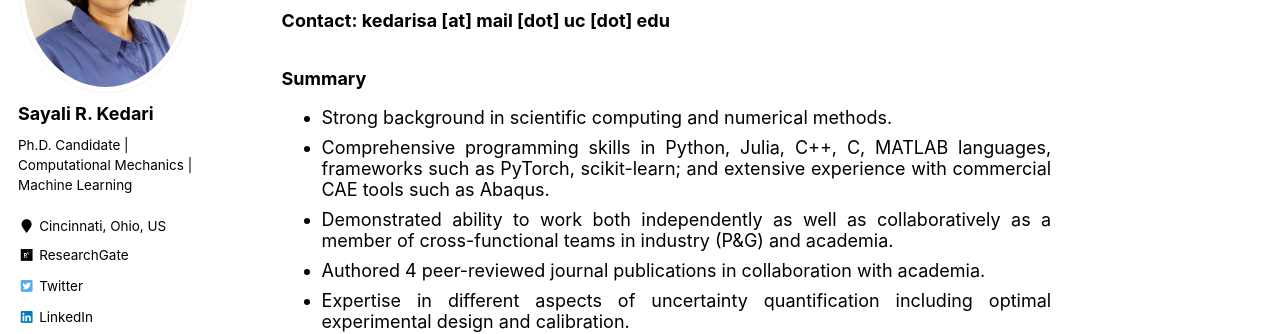
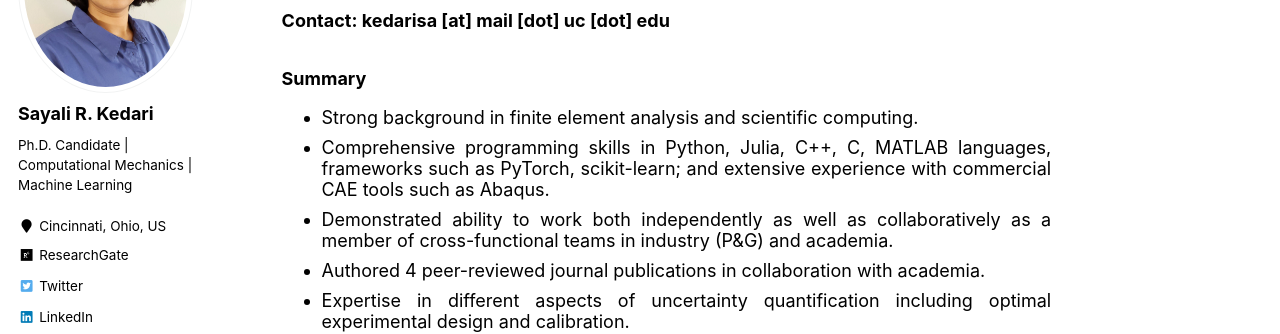
Before and after one commit to sayalirked/sayalirked.github.io, a Jekyll site: the page built from _pages/about.md, in a window 1280 px wide and 900 px high, scrolled down 567 px. Shown: the part 153-487 px from the top of the window. Built offline with Jekyll 4.4.1, drawn with Linux system fonts in a browser that asks for light colours; some web fonts are replaced.

Commit message:
Update about.md

```diff
--- a/_pages/about.md
+++ b/_pages/about.md
@@ -19,7 +19,7 @@ I earned my Master of Science (M.S.) in mechanical engineering in 2016 from the
 ### Contact: kedarisa [at] mail [dot] uc [dot] edu
 
 ### Summary
-- Strong background in scientific computing and numerical methods.
+- Strong background in finite element analysis and scientific computing.
 - Comprehensive programming skills in Python, Julia, C++, C, MATLAB languages, frameworks such as PyTorch, scikit-learn; and extensive experience with commercial CAE tools such as Abaqus.
 - Demonstrated ability to work both independently as well as collaboratively as a member of cross-functional teams in industry (P&G) and academia.
 - Authored 4 peer-reviewed journal publications in collaboration with academia.
```
